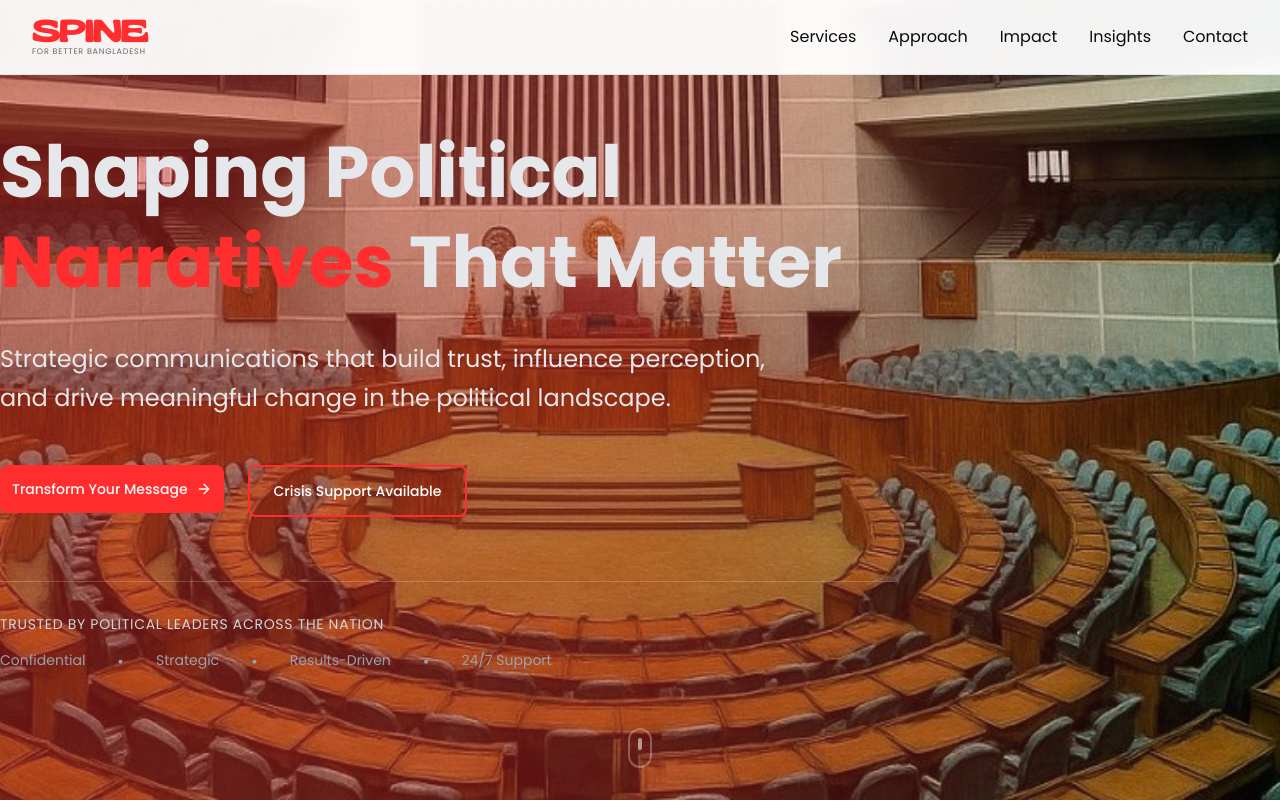
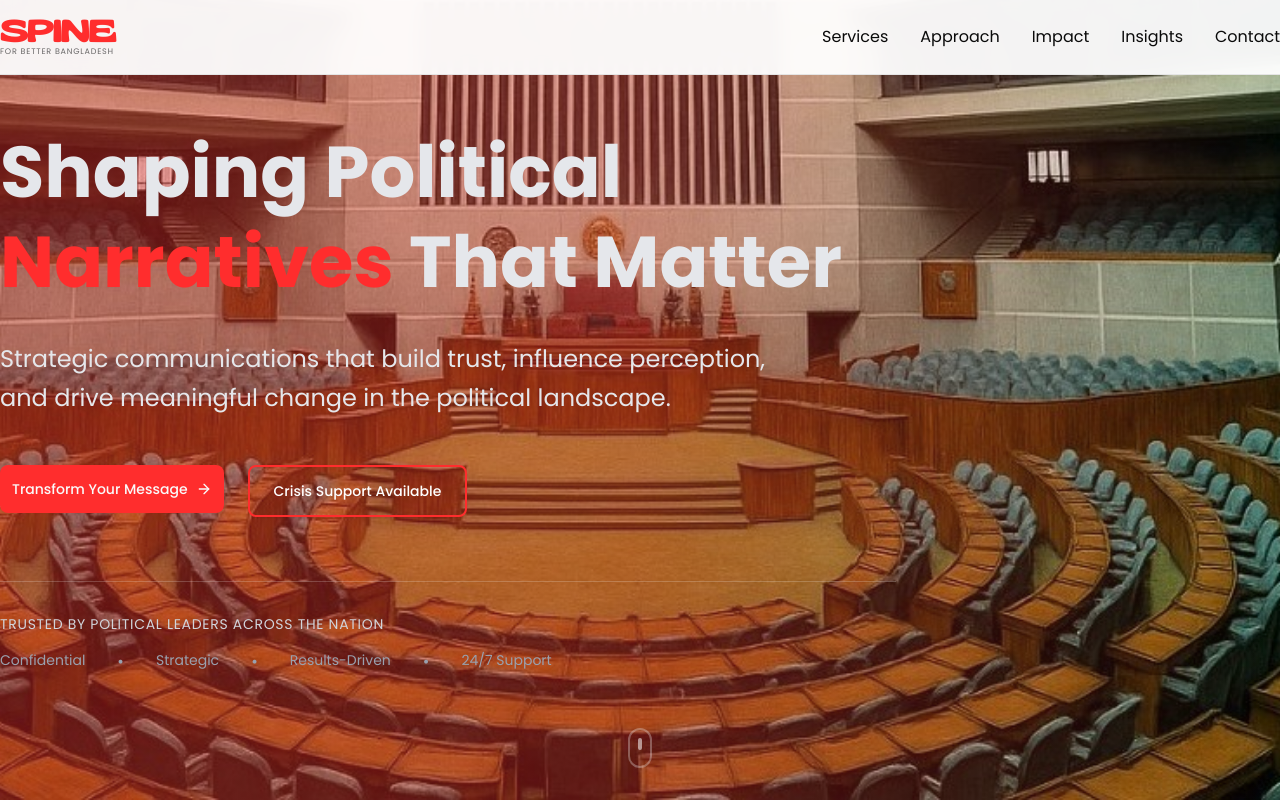
Before and after one commit to mahbub045/spine, a Next.js app: page / in a window 1280 px wide. Shown: the top 802 px of the page. Built offline with nearby package versions, Linux system fonts and the light colour scheme.

Commit message:
Adjust padding for responsive layout in Hero and NavBar components

```diff
--- a/src/components/LandingPage/Hero/Hero.tsx
+++ b/src/components/LandingPage/Hero/Hero.tsx
@@ -17,7 +17,7 @@ const Hero: React.FC = () => {
       </div>
 
       {/* Content */}
-      <div className="relative container mx-auto px-4 sm:px-6 md:px-4 xl:px-0 py-20">
+      <div className="relative container mx-auto px-4 xl:px-0 py-20">
         <div className="max-w-2xl md:max-w-4xl">
           <h1 className="text-4xl sm:text-5xl md:text-7xl font-bold text-gray-200 mb-6 md:mb-8 leading-tight">
             Shaping Political <span className="text-primary">Narratives</span>{" "}
--- a/src/components/Layout/NavBar/NavBar.tsx
+++ b/src/components/Layout/NavBar/NavBar.tsx
@@ -23,7 +23,7 @@ const NavBar: React.FC = () => {
   ];
   return (
     <header className="fixed top-0 left-0 right-0 z-50 bg-background/95 backdrop-blur-sm border-b border-border">
-      <div className="container mx-auto px-4 sm:px-6 lg:px-8 py-3 sm:py-4">
+      <div className="container mx-auto px-4 xl:px-0 py-3 sm:py-4">
         <div className="flex items-center justify-between">
           {/* Logo */}
           <div>
```
